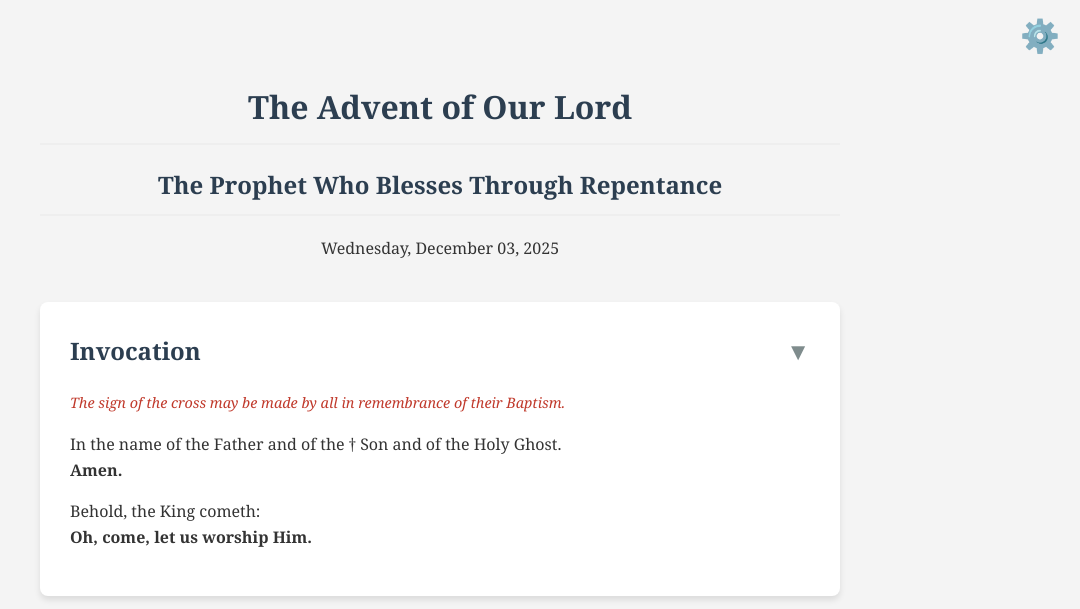
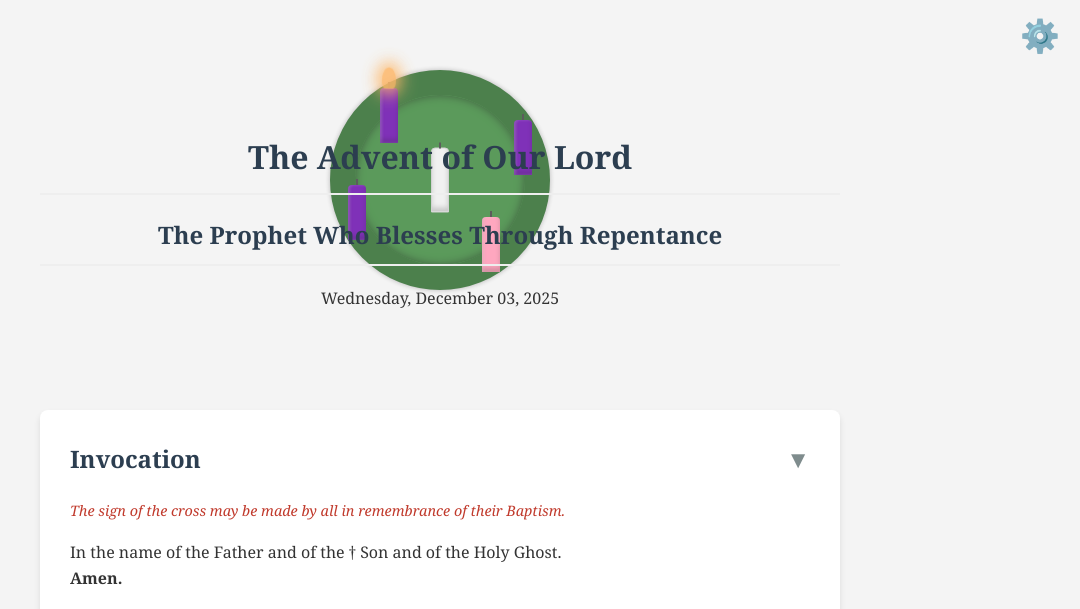
Before and after one commit to brandonadamprice/LCMS_Prayer_App, a Flask app: page /advent_devotion in a window 1280 px wide. Shown: the top 609 px of the page, without its empty margins (200-1280 px from the left). Run offline with Flask 3, Linux system fonts and the light colour scheme; data that the repository does not hold is empty.

Commit message:
add an advent wreath for decoration

```diff
--- a/devotions/python/advent.py
+++ b/devotions/python/advent.py
@@ -30,6 +30,13 @@ def generate_advent_devotion():
   reading_texts = utils.fetch_passages([scripture_verses])
   reading_text = reading_texts[0]
 
+  # Candle lighting logic: Candle 1 from Dec 1, 2 from Dec 8, 3 (Pink) from Dec 15, 4 from Dec 22, 5 (White) on Dec 25.
+  candle_1_lit = day_of_month >= 1
+  candle_2_lit = day_of_month >= 8
+  candle_3_lit = day_of_month >= 15
+  candle_4_lit = day_of_month >= 22
+  candle_5_lit = day_of_month == 25
+
   reading_html = f"<p>{reading_text}</p>"
 
   meditation_html = f'<p>{devotion_data["brief_devotional"]}</p>'
@@ -42,6 +49,11 @@ def generate_advent_devotion():
       "reading_html": reading_html,
       "meditation_html": meditation_html,
       "daily_prayer_html": daily_prayer_html,
+      "candle_1_lit": candle_1_lit,
+      "candle_2_lit": candle_2_lit,
+      "candle_3_lit": candle_3_lit,
+      "candle_4_lit": candle_4_lit,
+      "candle_5_lit": candle_5_lit,
   }
 
   print("Generated Advent HTML")
--- a/devotions/static/styles.css
+++ b/devotions/static/styles.css
@@ -395,3 +395,95 @@ body.dark-mode li.post-it {
 body.dark-mode li.post-it:hover {
   box-shadow:7px 7px 10px rgba(0,0,0,.7);
 }
+
+/* Advent Wreath */
+.advent-wreath {
+  position: relative;
+  width: 200px;
+  height: 200px;
+  margin: 10px auto;
+  padding: 10px;
+}
+.wreath-base {
+  position: absolute;
+  top: 0;
+  left: 0;
+  width: 100%;
+  height: 100%;
+  border-radius: 50%;
+  border: 25px solid #2e6b2e;
+  box-sizing: border-box;
+  box-shadow: inset 0 0 10px rgba(0, 0, 0, 0.5), 0 0 5px rgba(0, 0, 0, 0.3);
+  background-color: #3f8a3f;
+}
+body.dark-mode .wreath-base {
+  border-color: #1f4a1f;
+  background-color: #2a5f2a;
+}
+
+.candle {
+  position: absolute;
+  width: 18px;
+  height: 55px;
+  border-radius: 4px 4px 0 0;
+  box-shadow: inset 0 -4px 5px rgba(0, 0, 0, 0.2),
+    inset 2px 0 3px rgba(255, 255, 255, 0.2);
+  background: #500a75; /* Dark Purple for unlit */
+}
+/* Wick */
+.candle::before {
+  content: "";
+  position: absolute;
+  top: -6px;
+  left: calc(50% - 1px);
+  width: 2px;
+  height: 6px;
+  background: #404040;
+}
+
+.candle.purple-1 { top: 18px; left: 50px; background-color: #6a0dad; }
+.candle.purple-2 { top: 50px; right: 18px; background-color: #6a0dad; }
+.candle.pink { bottom: 18px; right: 50px; background-color: #ff99b5; }
+.candle.purple-3 { bottom: 50px; left: 18px; background-color: #6a0dad; }
+.candle.white {
+  top: 50%;
+  left: 50%;
+  transform: translate(-50%, -50%);
+  background-color: #f0f0f0;
+  border: 1px solid #ccc;
+  box-sizing: border-box;
+  height: 65px;
+}
+
+/* Flame */
+@keyframes flicker {
+  0%,
+  100% {
+    opacity: 1;
+    transform: translateX(-50%) scaleY(1) rotate(-2deg);
+    box-shadow: 0 0 12px 4px #ffac4f;
+  }
+  50% {
+    opacity: 0.8;
+    transform: translateX(-50%) scaleY(1.08) rotate(2deg);
+    box-shadow: 0 0 15px 6px #ffac4f;
+  }
+}
+.candle.lit::after {
+  content: "";
+  position: absolute;
+  bottom: 100%;
+  left: 50%;
+  transform: translateX(-50%);
+  width: 14px;
+  height: 20px;
+  background-color: #ffac4f; /* Flame color */
+  border-radius: 50% 50% 20% 20% / 60% 60% 40% 40%;
+  box-shadow: 0 0 12px 4px #ffac4f;
+  animation: flicker 1.8s infinite alternate ease-in-out;
+}
+/* White candle flame looks better yellow */
+.candle.white.lit::after {
+   background-color: #ffd700;
+   box-shadow: 0 0 12px 4px #ffd700;
+}
--- a/devotions/templates/advent_devotion.html
+++ b/devotions/templates/advent_devotion.html
@@ -2,10 +2,22 @@
 {% import "_macros.html" as macros %}
 {% block title %}Advent Devotion{% endblock %}
 {% block content %}
-    <div style="text-align: center; margin-bottom: 40px">
-      <h1>The Advent of Our Lord</h1>
-      <h2>{{ devotion_title|safe }}</h2>
-      <p>{{ date_str }}</p>
+    <div style="position: relative; text-align: center; margin-bottom: 40px; padding-top:50px; min-height: 260px;">
+      <div style="position: absolute; top: 0; left: 50%; transform: translateX(-50%); z-index: 1; opacity: 0.85;">
+        <div class="advent-wreath">
+          <div class="wreath-base"></div>
+          <div class="candle purple-1{% if candle_1_lit %} lit{% endif %}"></div>
+          <div class="candle purple-2{% if candle_2_lit %} lit{% endif %}"></div>
+          <div class="candle pink{% if candle_3_lit %} lit{% endif %}"></div>
+          <div class="candle purple-3{% if candle_4_lit %} lit{% endif %}"></div>
+          <div class="candle white{% if candle_5_lit %} lit{% endif %}"></div>
+        </div>
+      </div>
+      <div style="position: relative; z-index: 2;">
+          <h1>The Advent of Our Lord</h1>
+          <h2>{{ devotion_title|safe }}</h2>
+          <p>{{ date_str }}</p>
+      </div>
     </div>
 
     {% call macros.card('Invocation') %}
```
